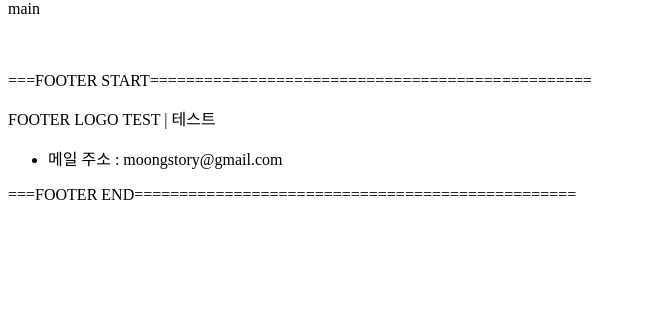
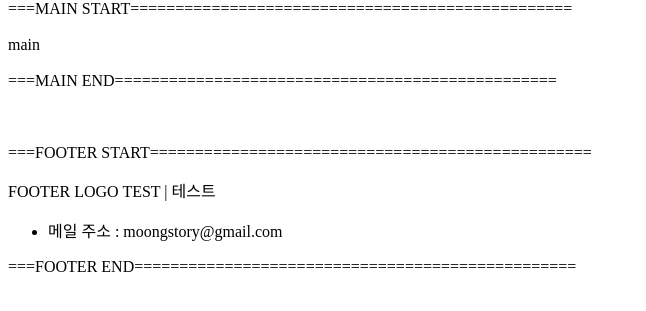
Before and after one commit to MoongStory/Moon-Light-Project, a PHP site: page / in a window 1280 px wide. Shown: the part 267-578 px from the top of the page, without its empty margins (0-646 px from the left). Run offline with PHP 8.4, Linux system fonts and the light colour scheme.

Commit message:
메인 영역 구분할 수 있도록 구분선 추가함

```diff
--- a/Moong/PHP/PHP 프로그래밍 입문/my_page/main.php
+++ b/Moong/PHP/PHP 프로그래밍 입문/my_page/main.php
@@ -1,3 +1,9 @@
+===MAIN START=================================================
+<br>
+<br>
 <?php
 	echo "main";
 ?>
+<br>
+<br>
+===MAIN END=================================================
```
